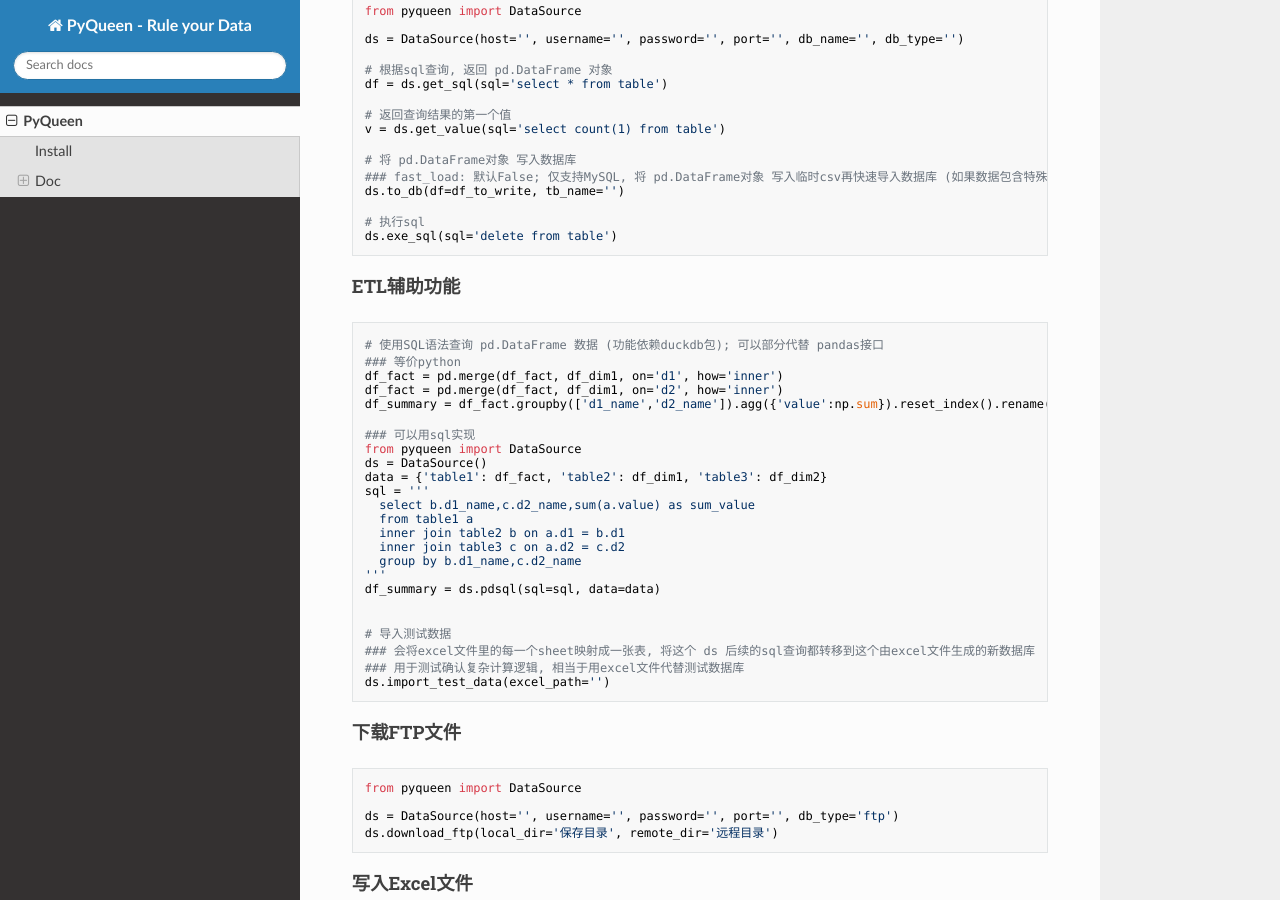
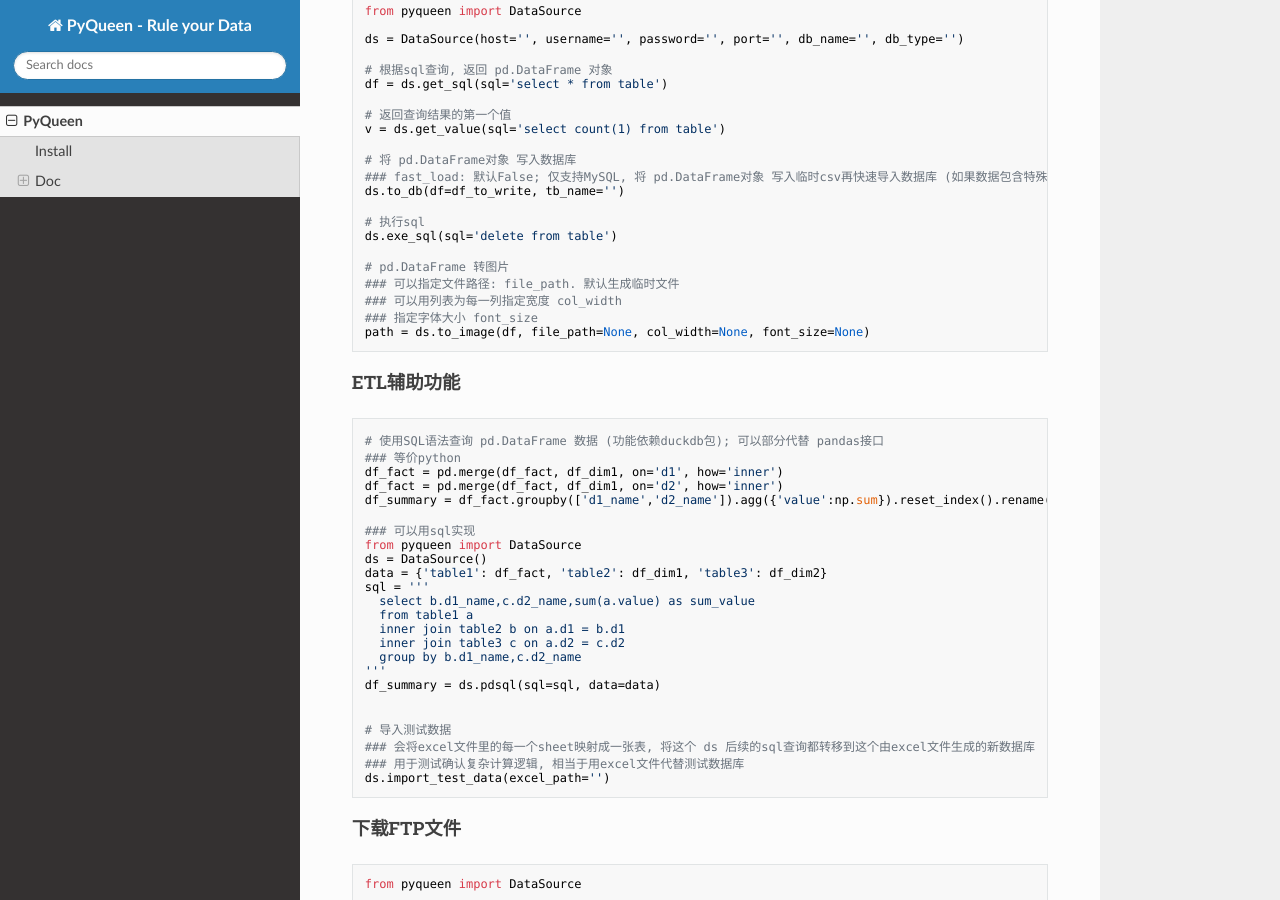
Before and after one commit to ts7ming/pyqueen, an MkDocs documentation site: the page built from docs/index.md, in a window 1280 px wide and 900 px high, scrolled down 1093 px. Built offline with MkDocs 1.6.1, drawn with Linux system fonts in a browser that asks for light colours; nearby versions of some CDN libraries.

Commit message:
feat: DataSource新增 to_image 转图片功能

````diff
--- a/docs/index.md
+++ b/docs/index.md
@@ -49,6 +49,12 @@ ds.to_db(df=df_to_write, tb_name='')
 
 # 执行sql
 ds.exe_sql(sql='delete from table')
+
+# pd.DataFrame 转图片
+### 可以指定文件路径: file_path. 默认生成临时文件
+### 可以用列表为每一列指定宽度 col_width
+### 指定字体大小 font_size
+path = ds.to_image(df, file_path=None, col_width=None, font_size=None)
 ```
 
 #### ETL辅助功能
````
Also changed, not shown: README.md (+6 -0 lines), 1 other file.
